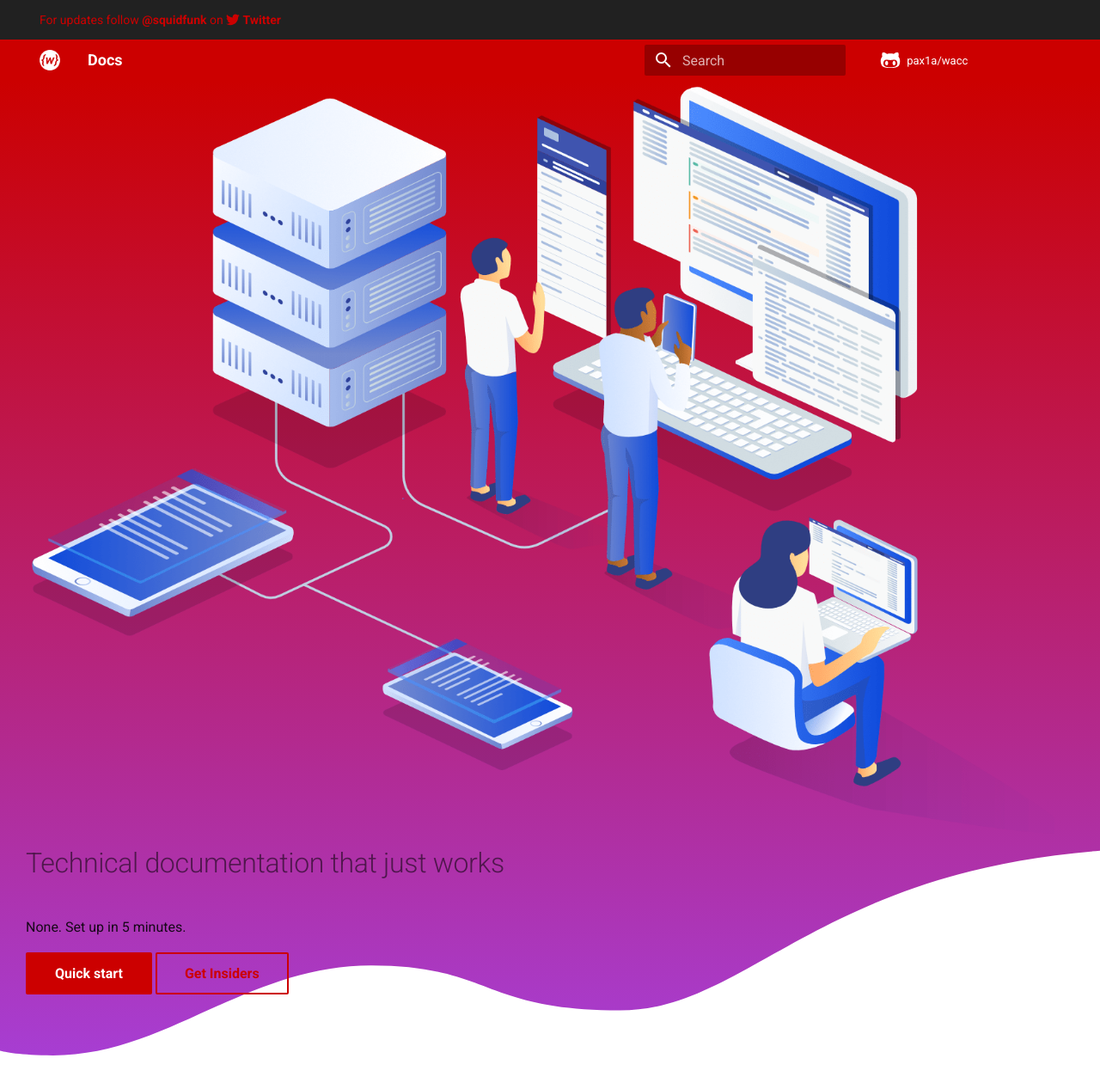
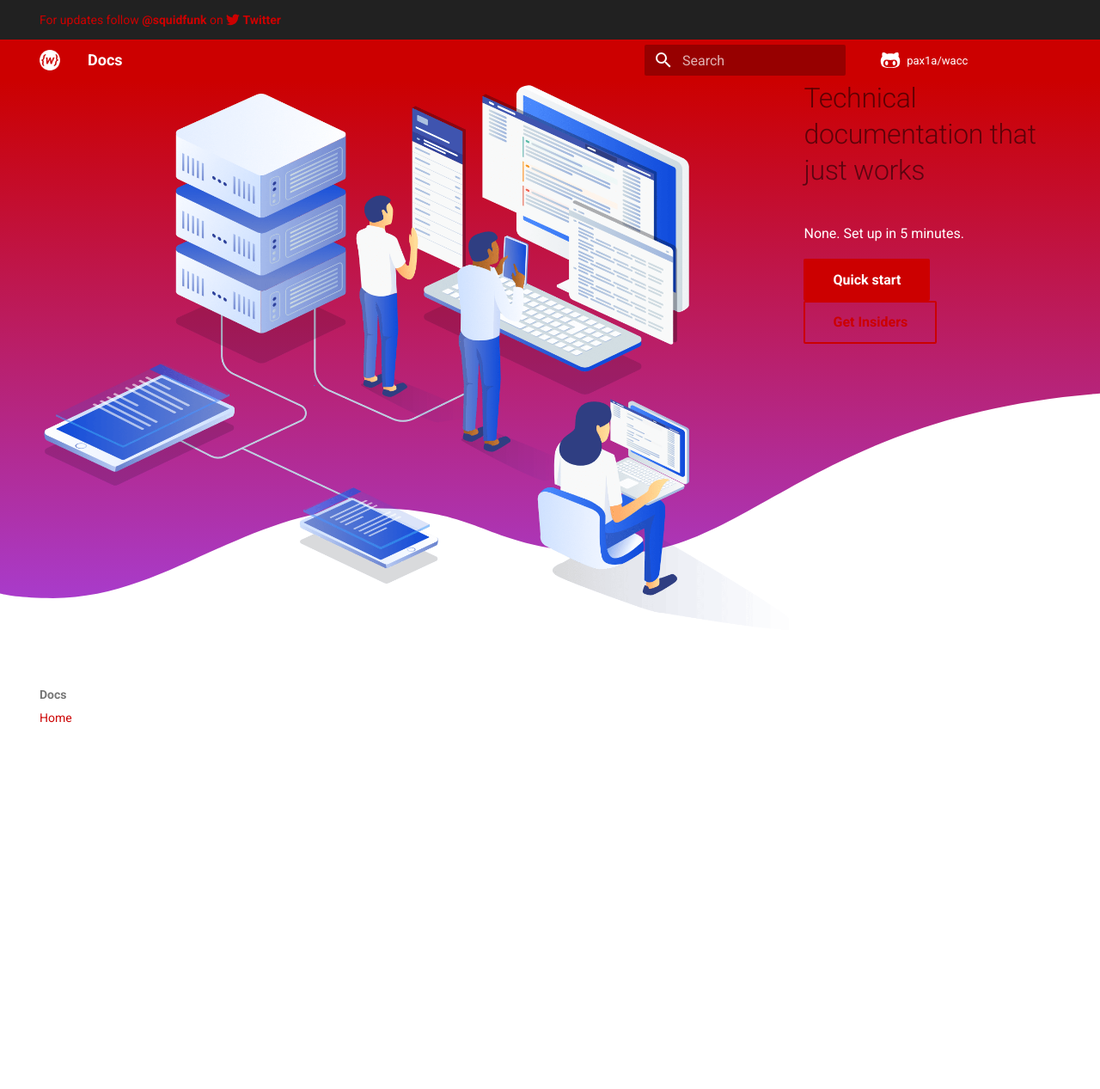
Before and after one commit to pax1a/wacc, an MkDocs documentation site: the page built from docs/index.md, in a window 1280 px wide and 1325 px high. Shown: the top 1267 px of the window at 86% size. Built offline with MkDocs 1.6.1 and Material for MkDocs 9.7.7, drawn with Linux system fonts in a browser that asks for light colours; comment, search, counter and statistics services are not loaded.

Commit message:
Update home.html

```diff
--- a/overrides/home.html
+++ b/overrides/home.html
@@ -5,7 +5,6 @@
 {% block tabs %}
   {{ super() }}
   <style>
-    .md-header{position:initial}.md-main__inner{margin:0}.md-content{display:none}@media screen and (min-width:60em){.md-sidebar--secondary{display:none}}@media screen and (min-width:76.25em){.md-sidebar--primary{display:none}}
     .tx-container {
       padding-top: px2rem(20px);
       background:
@@ -17,12 +16,13 @@
           var(--md-default-bg-color) 99%
         );
     }
-    @media screen and (min-width: 60em)
-    .tx-hero {
-      display: flex;
-      align-items: stretch;
-      margin: 0 .8rem;
-      color: var(--md-primary-bg-color);
+    @media screen and (min-width: 60em){
+      .tx-hero {
+        display: flex;
+        align-items: stretch;
+        margin: 0 .8rem;
+        color: var(--md-primary-bg-color);
+      }
     }
 
     @media screen and (min-width: 60em)
```
